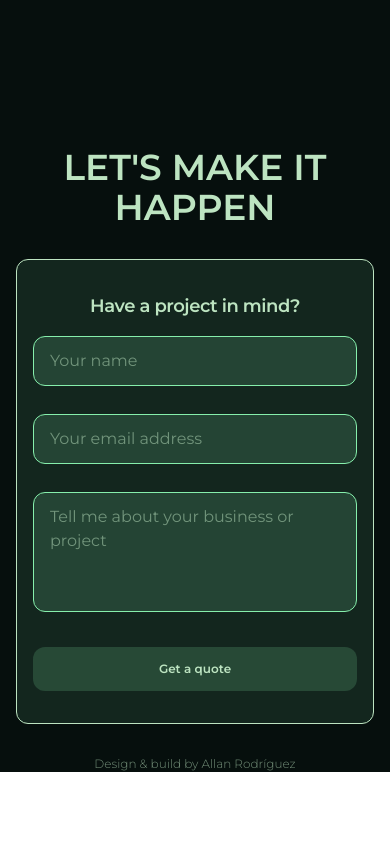
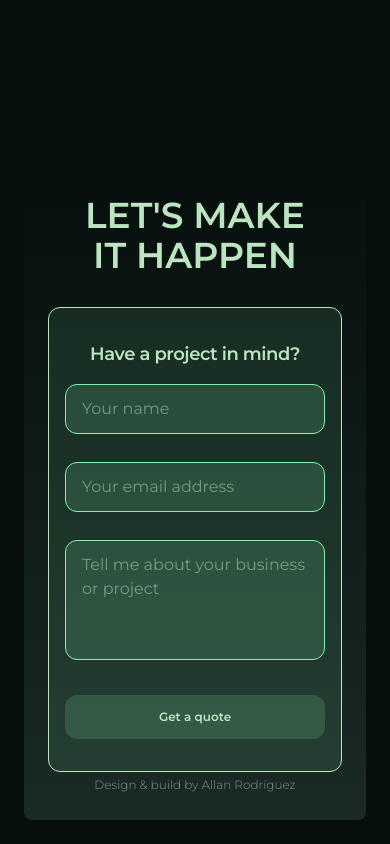
Before and after one commit to AllanRV09/portfolio, a React app: page / in a window 390 px wide. Shown: the part 6600-7444 px from the top of the page. Before the commit the page ends 7372 px from the top, so only its background shows below. Built offline with nearby package versions, Linux system fonts and the light colour scheme; the HTML template or start-up script is replaced by a standard one.

Commit message:
style: redesign footer with enhanced gradients and responsive layout

```diff
--- a/src/sections/Footer.jsx
+++ b/src/sections/Footer.jsx
@@ -50,11 +50,12 @@ export function Footer() {
     }
 
     return (
-        <section className="flex flex-col items-center text-center px-4">
-            <h3 className="uppercase text-4xl font-semibold md:text-5xl lg:text-6xl">Let's Make It Happen</h3>
+        <section className="flex flex-col items-center text-center p-[1.5rem] sm:p-[3rem]">
+            <div className="p-[1.5rem] sm:p-[3rem] rounded-lg h-full w-full bg-[linear-gradient(0deg,_#1A2A25,_#060f0d)] z-30">
+                <h3 className="uppercase m-auto text-4xl max-w-[10ch] font-semibold md:text-5xl lg:text-8xl">Let's Make It Happen</h3>
 
-            <div className="mt-8 border w-full px-4 py-8 rounded-xl bg-surface/10">
-                <h4 className="mb-2 font-semibold text-lg tracking-tight sm:text-lg ">Have a project in mind?</h4>
+                <div className="mt-8 border m-auto w-[100%] sm:w-[36rem] px-4 py-8 rounded-xl bg-surface/10">
+                    <h4 className="mb-2 font-semibold text-lg tracking-tight sm:text-4xl ">Have a project in mind?</h4>
                     <form onSubmit={handleSubmit} className="mt-4 flex flex-col gap-7 text-left">
                         <div>
                             <input type="text" placeholder="Your name" name="name" value={formData.name} onChange={handleChange}
@@ -81,6 +82,7 @@ export function Footer() {
                     </form>
                 </div>
                 <span className="mt-8 text-xs font-light text-text/60">Design & build by Allan Rodríguez</span>
+            </div>
         </section>
     )
 }
```
Lines whose indentation alone changed are shown as unchanged.
